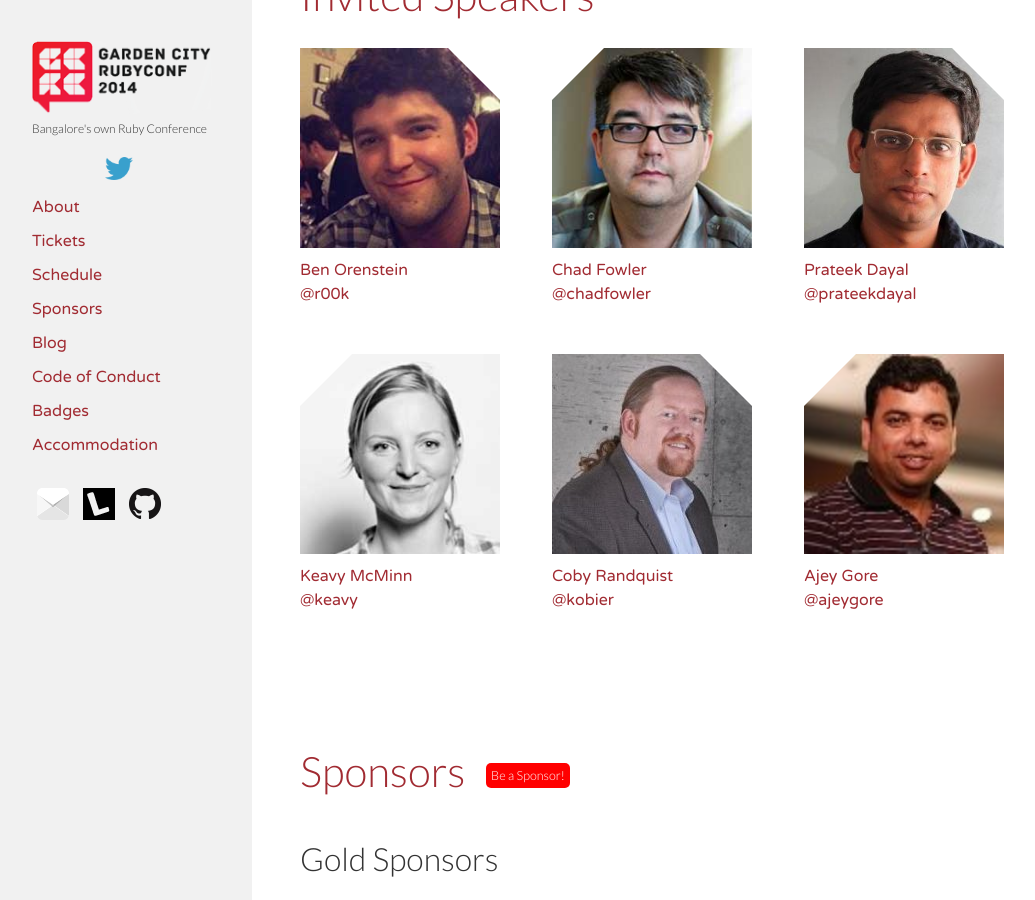
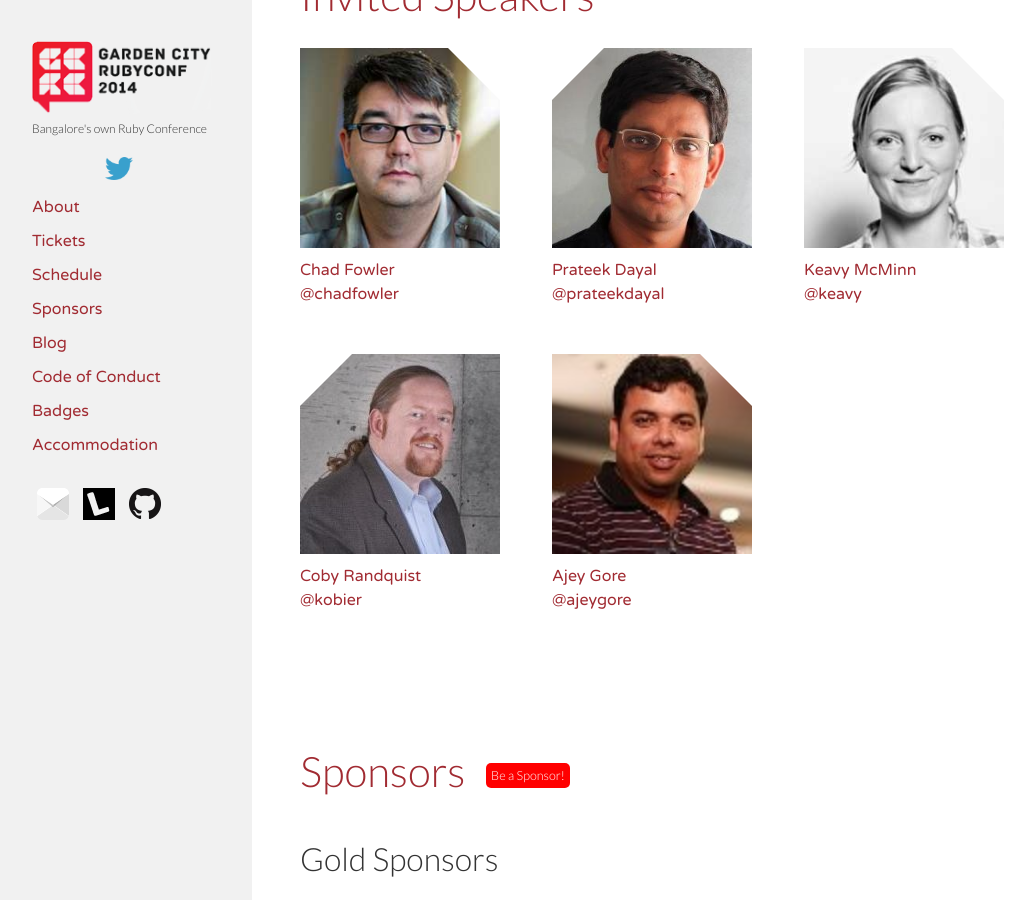
Before and after one commit to GardenCityRuby/GCRC2014, a Jekyll site: the page built from index.html, in a window 1280 px wide and 900 px high, scrolled down 347 px. Shown: the whole window, without its empty margins (8-1043 px from the left). Built offline with Jekyll 4.4.1, drawn with Linux system fonts in a browser that asks for light colours; nearby versions of some CDN libraries; comment, search, counter and statistics services are not loaded.

Commit message:
Removed Ben from the invited speakers list. Fixes #91

```diff
--- a/index.html
+++ b/index.html
@@ -17,12 +17,6 @@ meta_keywords: bangalore, ruby, conference, india, rails, ruby on rails
 
 <article id="speakers">
 <h2>Invited Speakers</h2>
-
-<a href="http://lanyrd.com/profile/r00k/" class="speaker">
-  <img src="{{ site.url }}/images/speakers/ben.jpg" alt="">
-  <span class="name">Ben Orenstein</span>
-  <span class="handle">@r00k</span>
-</a>
 
 <a href="http://lanyrd.com/profile/chadfowler/" class="speaker">
   <img src="{{ site.url }}/images/speakers/chad.jpg" alt="">
```
